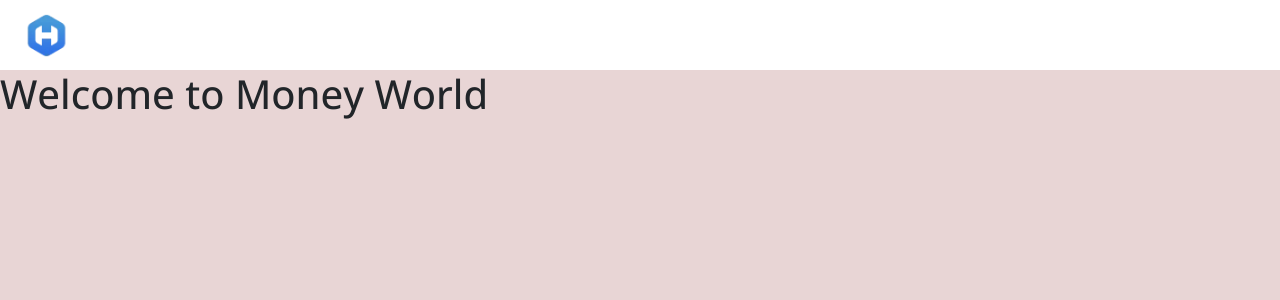
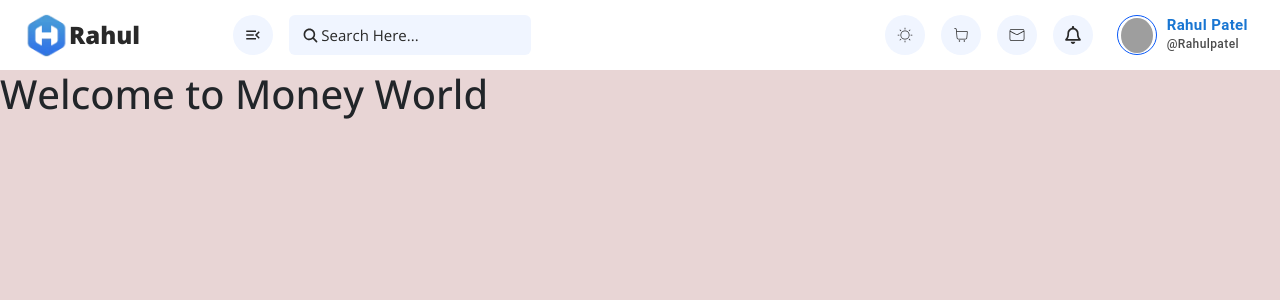
Before and after one commit to rahulpatel79/mrs_management, a React (Create React App) app: page / in a window 1280 px wide. Shown: the top 300 px of the page. Built offline with nearby package versions, Linux system fonts and the light colour scheme; grey boxes are pictures that could not be loaded.

Commit message:
create new pages and make design

```diff
--- a/src/App.css
+++ b/src/App.css
@@ -1,4 +1,4 @@
-@import url('https://fonts.googleapis.com/css2?family=Open+Sans:ital,wght@0,300..800;1,300..800&display=swap');
+@import url("https://fonts.googleapis.com/css2?family=Open+Sans:ital,wght@0,300..800;1,300..800&display=swap");
 
 * {
   margin: 0px;
@@ -8,7 +8,6 @@
 body {
   font-family: "Open Sans", sans-serif;
   background: #e8d5d5;
-
 }
 
 header {
@@ -24,3 +23,65 @@ header .logo {
 header .row {
   margin: 0px !important;
 }
+header .logo {
+  text-decoration: none;
+}
+header .logo img {
+  width: 45px;
+}
+header .logo span {
+  color: #292929;
+  font-weight: 800;
+  font-size: 24px;
+}
+
+header button.rounded-circle {
+  min-width: 40px !important;
+  width: 40px !important;
+  height: 40px !important;
+  background: #f0f5ff !important;
+  color: #292929;
+}
+header button.rounded-circle svg {
+  color: #292929;
+  font-size: 18px !important ;
+  transition: all 0 2s ease-in-out;
+}
+
+header button.rounded-circle:hover svg{color: #0858f7 !important; }
+
+.searchBox {
+  width: 400px;
+  height: 40px;
+  background: #f0f5ff;
+  border-radius: 6px;
+  padding: 3px 13px;
+}
+.searchBox input {
+  background: transparent;
+  border: 0px;
+  outline: none;
+  padding-left: 2px;
+  font-size: 15px;
+  color: #292929;
+}
+.searchBox input::-webkit-input-placeholder {
+  color: #292929;
+}
+.searchBox svg {
+  font-size: 17px;
+  color: #292929;
+}
+
+.myAcc{text-align: left !important; text-transform: capitalize !important; color: #0858f7;}
+.myAcc .userImg {display: flex; align-items: center; justify-content: center; overflow: hidden; width: 40px; height: 40px; border: 1px solid #0858f7; padding: 3px; border-radius: 100%;}
+
+.myAcc .userImg .rounded-circle{display: flex; align-items: center; justify-content: center; overflow: hidden; width: 40px; height: 35px; cursor: pointer; }
+
+.myAcc .userImg .rounded-circle img{object-fit: cover; width: 100%; height:100%;}
+
+.myAcc .userInfo{padding-left: 10px;}
+.myAcc .userInfo h4{font-size: 15px; font-weight: 600; margin-bottom: 0px;}
+.myAcc .userInfo p{margin-top: 0px; font-size: 12px; color: #000; opacity: 0.7;}
+
+#account-menu li{font-size: 14px;  }
--- a/src/App.js
+++ b/src/App.js
@@ -1,8 +1,8 @@
-import { BrowserRouter, Route, Routes, } from 'react-router-dom'
 import "bootstrap/dist/css/bootstrap.min.css";
+import { BrowserRouter, Route, Routes, } from 'react-router-dom';
 import './App.css';
-import Dashboard from './pages/Dashboard'
-import Header from './components/Header'
+import Header from './components/Header';
+import Dashboard from './pages/Dashboard';
 
 function App() {
   return <>
--- a/src/components/Header/index.js
+++ b/src/components/Header/index.js
@@ -1,16 +1,145 @@
+import Button from "@mui/material/Button";
+import * as React from "react";
+import { CiLight, CiMail, CiShoppingCart } from "react-icons/ci";
+import { FaRegBell } from "react-icons/fa6";
+import { MdMenuOpen } from "react-icons/md";
+
+import Logout from "@mui/icons-material/Logout";
+import PersonAdd from "@mui/icons-material/PersonAdd";
+import ListItemIcon from "@mui/material/ListItemIcon";
+import Menu from "@mui/material/Menu";
+import MenuItem from "@mui/material/MenuItem";
+import { FaShieldHalved } from "react-icons/fa6";
 import { Link } from "react-router-dom";
 import logo from "../../assets/imgs/logo.png";
-function index() {
+import SearchBox from "../Search";
+
+function Index() {
+  const [anchorEl, setAnchorEl] = React.useState(null);
+
+  const open = Boolean(anchorEl);
+
+  const handleOpenMyAccDrop = (event) => {
+    setAnchorEl(event.currentTarget);
+  };
+
+  const handleCloseMyAccDrop = () => {
+    setAnchorEl(null);
+  };
+
   return (
     <>
       <header className="d-flex align-items-center">
         <div className="container-fluid w-100">
           {/* Logo Wrapper */}
           <div className="row d-flex align-items-center">
-            <div className="col-xs-3">
-              <Link to={"/"}>
-                <img src={logo} alt={"logo img"} className="logo" />
+            {/* Logo Wrapper */}
+            <div className="col-sm-2 part1">
+              <Link to={"/"} className="d-flex align-items-center logo">
+                <img src={logo} alt={logo} />
+                <span className="ml-2">Rahul</span>
               </Link>
+            </div>
+
+            <div className="col-sm-3 d-flex align-items-center part2 pl-4">
+              <Button className="rounded-circle me-3">
+                <MdMenuOpen />
+              </Button>
+              <SearchBox />
+            </div>
+
+            <div className="col-sm-7 d-flex align-items-center part3 justify-content-end ">
+              <Button className="rounded-circle me-3">
+                <CiLight />
+              </Button>
+
+              <Button
+                className="rounded-circle me-3"
+                onClick={handleOpenMyAccDrop}
+              >
+                <CiShoppingCart />
+              </Button>
+              <Button className="rounded-circle me-3">
+                <CiMail />
+              </Button>
+              <Button className="rounded-circle me-3">
+                <FaRegBell />
+              </Button>
+
+              <Button
+                className="myAcc d-flex align-items-center"
+                onClick={handleOpenMyAccDrop}
+              >
+                <div className="userImg">
+                  <span className="rounded-circle">
+                    <img
+                      src="https://mironcoder-hotash-react.netlify.app/images/avatar/01.webp"
+                      alt="img"
+                    />
+                  </span>
+                </div>
+                <div className="userInfo">
+                  <h4>Rahul Patel</h4>
+                  <p className="mb-0">@rahulpatel</p>
+                </div>
+              </Button>
+              <Menu
+                anchorEl={anchorEl}
+                id="account-menu"
+                open={open}
+                onClose={handleCloseMyAccDrop}
+                onClick={handleCloseMyAccDrop}
+                slotProps={{
+                  paper: {
+                    elevation: 0,
+                    sx: {
+                      overflow: "visible",
+                      filter: "drop-shadow(0px 2px 8px rgba(0,0,0,0.32))",
+                      mt: 1.5,
+                      "& .MuiAvatar-root": {
+                        width: 32,
+                        height: 32,
+                        ml: -0.5,
+                        mr: 1,
+                      },
+                      "&::before": {
+                        content: '""',
+                        display: "block",
+                        position: "absolute",
+                        top: 0,
+                        right: 14,
+                        width: 10,
+                        height: 10,
+                        bgcolor: "background.paper",
+                        transform: "translateY(-50%) rotate(45deg)",
+                        zIndex: 0,
+                      },
+                    },
+                  },
+                }}
+                transformOrigin={{ horizontal: "right", vertical: "top" }}
+                anchorOrigin={{ horizontal: "right", vertical: "bottom" }}
+              >
+                <MenuItem onClick={handleCloseMyAccDrop}>
+                  <ListItemIcon>
+                    <PersonAdd fontSize="small" />
+                  </ListItemIcon>
+                  My Account
+                </MenuItem>
+
+                <MenuItem onClick={handleCloseMyAccDrop}>
+                  <ListItemIcon>
+                    <FaShieldHalved fontSize="small" />
+                  </ListItemIcon>
+                  Reset Password
+                </MenuItem>
+                <MenuItem onClick={handleCloseMyAccDrop}>
+                  <ListItemIcon>
+                    <Logout fontSize="small" />
+                  </ListItemIcon>
+                  Logout
+                </MenuItem>
+              </Menu>
             </div>
           </div>
         </div>
@@ -19,4 +148,4 @@ function index() {
   );
 }
 
-export default index;
+export default Index;
--- /dev/null
+++ b/src/components/Search/index.js
@@ -0,0 +1,11 @@
+import { IoSearch } from "react-icons/io5";
+function SearchBox() {
+  return (
+    <div className="searchBox position-relative d-flex align-items-center">
+      <IoSearch />
+      <input type="text" placeholder="Search Here..." />
+    </div>
+  );
+}
+
+export default SearchBox;
--- a/src/pages/Dashboard/index.js
+++ b/src/pages/Dashboard/index.js
@@ -1,6 +1,5 @@
-import React from 'react'
 
-function dashboard() {
+function Dashboard() {
   return (
     <div>
       <h1>Welcome to Money World</h1>
@@ -8,4 +7,4 @@ function dashboard() {
   )
 }
 
-export default dashboard
+export default Dashboard
```
